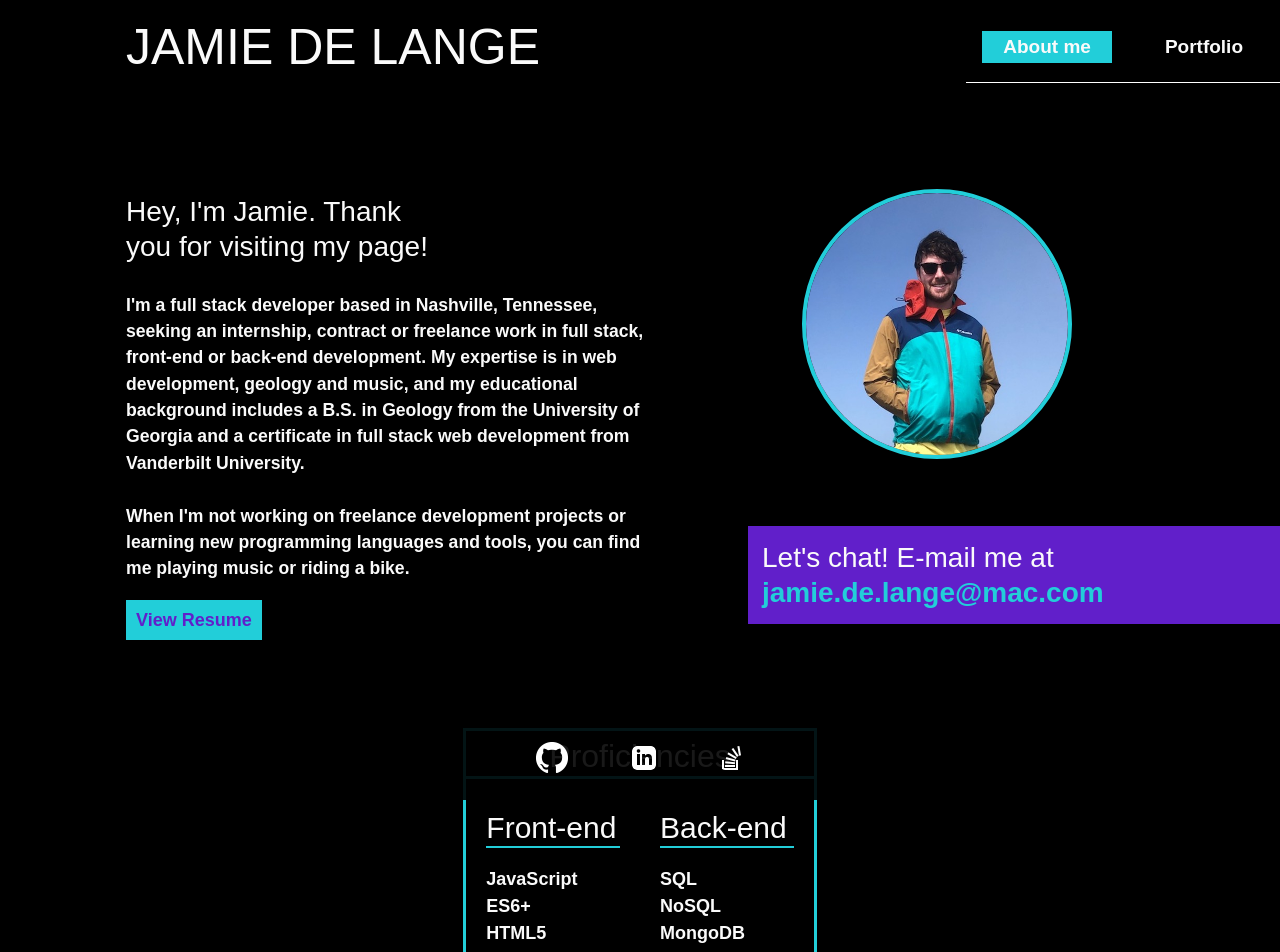
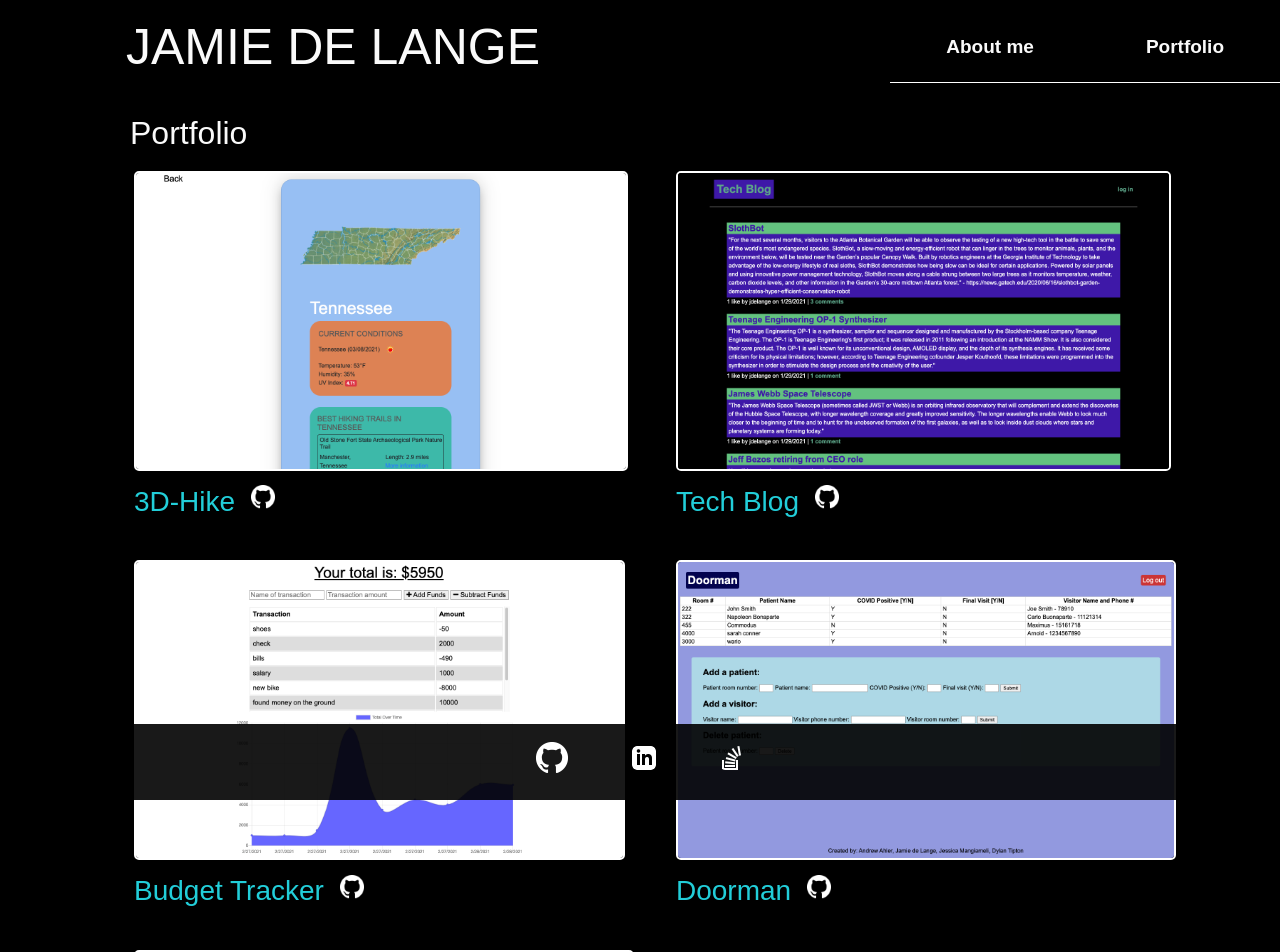
Before and after one commit to jamiedelange/portfolio-react, a React (Create React App) app: page /portfolio in a window 1280 px wide. Shown: the top 952 px of the page. Built offline with nearby package versions, Linux system fonts and the light colour scheme.

Commit message:
add react router

```diff
--- a/package.json
+++ b/package.json
@@ -8,6 +8,7 @@
     "eslint-config-react-app": "^6.0.0",
     "react": "^17.0.1",
     "react-dom": "^17.0.1",
+    "react-router-dom": "^5.2.0",
     "react-scripts": "4.0.3",
     "vercel": "^21.3.3",
     "web-vitals": "^1.1.0"
--- a/src/App.js
+++ b/src/App.js
@@ -1,8 +1,7 @@
-import React, { useState, useEffect } from "react";
+import React, { useEffect } from "react";
+import {BrowserRouter as Router, Switch, Route} from 'react-router-dom';
 import About from "./components/About";
 import Portfolio from "./components/Portfolio";
-import Contact from "./components/Contact";
-import Resume from "./components/Resume";
 import Navigation from "./components/Navigation";
 import Footer from "./components/Footer";
 
@@ -11,30 +10,26 @@ function App() {
     document.title = "Jamie de Lange"
   }, [])
 
-  const [aboutSelected, setAboutSelected] = useState(true);
-  const [portfolioSelected, setPortfolioSelected] = useState(false);
-  const [contactSelected, setContactSelected] = useState(false);
-  const [resumeSelected, setResumeSelected] = useState(false);
+  /* const [aboutSelected, setAboutSelected] = useState(true);
+  const [portfolioSelected, setPortfolioSelected] = useState(false); */
 
   return (
+    <Router>
       <body className="">
         <Navigation
-        aboutSelected={aboutSelected}
+          /* aboutSelected={aboutSelected}
           setAboutSelected={setAboutSelected}
           portfolioSelected={portfolioSelected}
-        setPortfolioSelected={setPortfolioSelected}
-        contactSelected={contactSelected}
-        setContactSelected={setContactSelected}
-        resumeSelected={resumeSelected}
-        setResumeSelected={setResumeSelected}
+          setPortfolioSelected={setPortfolioSelected} */
+
         ></Navigation>
-
-      {aboutSelected ? <About></About> : <div></div>}
-      {portfolioSelected ? <Portfolio></Portfolio> : <div></div>}
-      {contactSelected ? <Contact></Contact> : <div></div>}
-      {resumeSelected ? <Resume></Resume> : <div></div>}
+        <Switch>
+          <Route path="/" exact component={About}/>
+          <Route path="/portfolio" component={Portfolio}/>
+        </Switch>
         <Footer></Footer>
       </body>
+    </Router>
   );
 }
 
--- a/src/components/Navigation/index.js
+++ b/src/components/Navigation/index.js
@@ -1,14 +1,15 @@
 import React from "react";
+import { Link } from 'react-router-dom';
 
 function Navigation(props) {
   const {
     aboutSelected,
     portfolioSelected,
-    setAboutSelected,
-    setPortfolioSelected,
+    /* setAboutSelected,
+    setPortfolioSelected, */
   } = props;
 
-  function selectAbout() {
+  /* function selectAbout() {
     //setContactSelected(false);
     setAboutSelected(true);
     setPortfolioSelected(false);
@@ -17,7 +18,7 @@ function Navigation(props) {
     //setContactSelected(false);
     setAboutSelected(false);
     setPortfolioSelected(true);
-  }
+  } */
 
   return (
     <header  className="flex-row">
@@ -26,12 +27,16 @@ function Navigation(props) {
       </h1>
       <nav className="nav-main">
         <ul className="flex-row">
-          <li className={`${aboutSelected ? 'navActive' : 'mx-2 navH'}`}>
-            <a href="#about" onClick={() => selectAbout()}>About me</a>
-          </li>
-          <li className={`${portfolioSelected ? 'navActive' : 'mx-2 navH'}`}>
-            <a href="#portfolio" onClick={() => selectPortfolio()}>Portfolio</a>
-          </li>
+          <Link to='/'>
+            <li className={`${aboutSelected ? 'navActive' : 'mx-2 navH'}`}>
+              <a href="#about" /* onClick={() => selectAbout()} */>About me</a>
+            </li>
+          </Link>
+          <Link to='/portfolio'>
+            <li className={`${portfolioSelected ? 'navActive' : 'mx-2 navH'}`}>
+              <a href="#portfolio" /* onClick={() => selectPortfolio()} */>Portfolio</a>
+            </li>
+          </Link>
         </ul>
       </nav>
     </header>
--- a/src/components/Portfolio/index.js
+++ b/src/components/Portfolio/index.js
@@ -16,27 +16,27 @@ function Portfolio() {
             <div className="grid">
                 <div className="grid-row">
                     <div className="grid-item">
-                        <a href="https://jamiedelange.github.io/3D-hike/">
+                        <a target="_blank" rel="noreferrer" href="https://jamiedelange.github.io/3D-hike/">
                             <img className="img-thumbnail" src={`${ss1}`} alt='ss1'></img>
                         </a>
                         <div className="grid-text">
-                            <a className="grid-text-a" href="https://jamiedelange.github.io/3D-hike/">
+                            <a target="_blank" rel="noreferrer" className="grid-text-a" href="https://jamiedelange.github.io/3D-hike/">
                                 <h3 id="project-title">3D-Hike</h3>
                             </a>
-                            <a  href="https://github.com/jamiedelange/3D-hike">
+                            <a target="_blank" rel="noreferrer" href="https://github.com/jamiedelange/3D-hike">
                                 <img className="icon-p" src={`${githubIcon}`} alt="github icon"></img>
                             </a>
                         </div>
                     </div>
                     <div className="grid-item">
-                        <a href="https://guarded-harbor-93701.herokuapp.com">
+                        <a target="_blank" rel="noreferrer" href="https://guarded-harbor-93701.herokuapp.com">
                             <img className="img-thumbnail" src={`${ss2}`} alt='ss2'></img>
                         </a>
                         <div className="grid-text">
-                            <a className="grid-text-a" href="https://guarded-harbor-93701.herokuapp.com">
+                            <a target="_blank" rel="noreferrer" className="grid-text-a" href="https://guarded-harbor-93701.herokuapp.com">
                                 <h3 id="project-title">Tech Blog</h3>
                             </a>
-                            <a href="https://github.com/jamiedelange/tech-blog">
+                            <a target="_blank" rel="noreferrer" href="https://github.com/jamiedelange/tech-blog">
                                 <img className="icon-p" src={`${githubIcon}`} alt="github icon"></img>
                             </a>
                         </div>
@@ -44,27 +44,27 @@ function Portfolio() {
                 </div>
                 <div className="grid-row">
                     <div className="grid-item">
-                        <a href="https://hidden-shelf-19065.herokuapp.com/">
+                        <a target="_blank" rel="noreferrer" href="https://hidden-shelf-19065.herokuapp.com/">
                             <img className="img-thumbnail" src={`${ss5}`} alt='ss5'></img>
                         </a>
                         <div className="grid-text">
-                            <a className="grid-text-a" href="https://hidden-shelf-19065.herokuapp.com/">
+                            <a target="_blank" rel="noreferrer" className="grid-text-a" href="https://hidden-shelf-19065.herokuapp.com/">
                                 <h3 id="project-title">Budget Tracker</h3>
                             </a>
-                            <a href="https://github.com/jamiedelange/budget-tracker">
+                            <a target="_blank" rel="noreferrer" href="https://github.com/jamiedelange/budget-tracker">
                                 <img className="icon-p" src={`${githubIcon}`} alt="github icon"></img>
                             </a>
                         </div>
                     </div>
                     <div className="grid-item">
-                        <a href="https://gentle-hollows-60962.herokuapp.com/login">
+                        <a target="_blank" rel="noreferrer" href="https://gentle-hollows-60962.herokuapp.com/login">
                             <img className="img-thumbnail" src={`${ss4}`} alt='ss4'></img>
                         </a>
                         <div className="grid-text">
-                            <a className="grid-text-a" href="https://gentle-hollows-60962.herokuapp.com/login">
-                            <h3 id="project-title">Doorman</h3>
+                            <a target="_blank" rel="noreferrer" className="grid-text-a" href="https://gentle-hollows-60962.herokuapp.com/login">
+                                <h3 id="project-title">Doorman</h3>
                             </a>
-                            <a href="https://github.com/jamiedelange/Doorman">
+                            <a target="_blank" rel="noreferrer" href="https://github.com/jamiedelange/Doorman">
                                 <img className="icon-p" src={`${githubIcon}`} alt="github icon" ></img>
                             </a>
                         </div>
@@ -73,14 +73,14 @@ function Portfolio() {
                 </div>
                 <div className="grid-row">
                     <div className="grid-item">
-                        <a href="http://note-wizard.herokuapp.com/">
+                        <a target="_blank" rel="noreferrer" href="http://note-wizard.herokuapp.com/">
                             <img className="img-thumbnail" src={`${ss3}`} alt='ss3'></img>
                         </a>
                         <div className="grid-text">
-                            <a className="grid-text-a" href="http://note-wizard.herokuapp.com/">
+                            <a target="_blank" rel="noreferrer" className="grid-text-a" href="http://note-wizard.herokuapp.com/">
                                 <h3 id="project-title">Note Wizard</h3>
                             </a>
-                            <a href="https://github.com/jamiedelange/note-wizard">
+                            <a target="_blank" rel="noreferrer" href="https://github.com/jamiedelange/note-wizard">
                                 <img className="icon-p" src={`${githubIcon}`} alt="github icon"></img>
                             </a>
                         </div>
```
Lines whose indentation alone changed are shown as unchanged.
